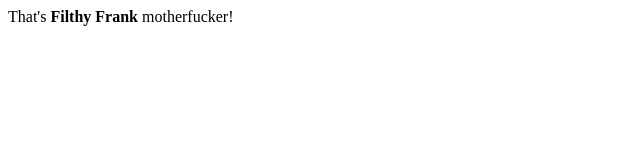
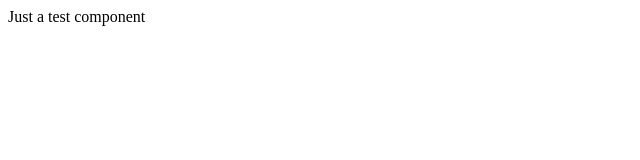
Before and after one commit to marco-souza/react-base-project, a React (Create React App) app in the folder app/: page / in a window 1280 px wide. Shown: the top 160 px of the page, without its empty margins (0-640 px from the left). Built offline with nearby package versions, Linux system fonts and the light colour scheme; the HTML template or start-up script is replaced by a standard one.

Commit message:
ENH: add a Test component

```diff
--- a/app/src/App.tsx
+++ b/app/src/App.tsx
@@ -1,8 +1,10 @@
 import * as React from 'react';
+import Test from 'src/components/Test'
+
 
 const App = () => {
   return (
-    <div>That's <b>Filthy Frank</b> motherfucker!</div>
+    <Test />
   )
 }
 export default App
--- /dev/null
+++ b/app/src/components/Test.tsx
@@ -0,0 +1,10 @@
+import * as React from 'react';
+
+const Test = () => {
+  return (
+    <>
+      <div>Just a test component</div>
+    </>
+  )
+}
+export default Test
```
